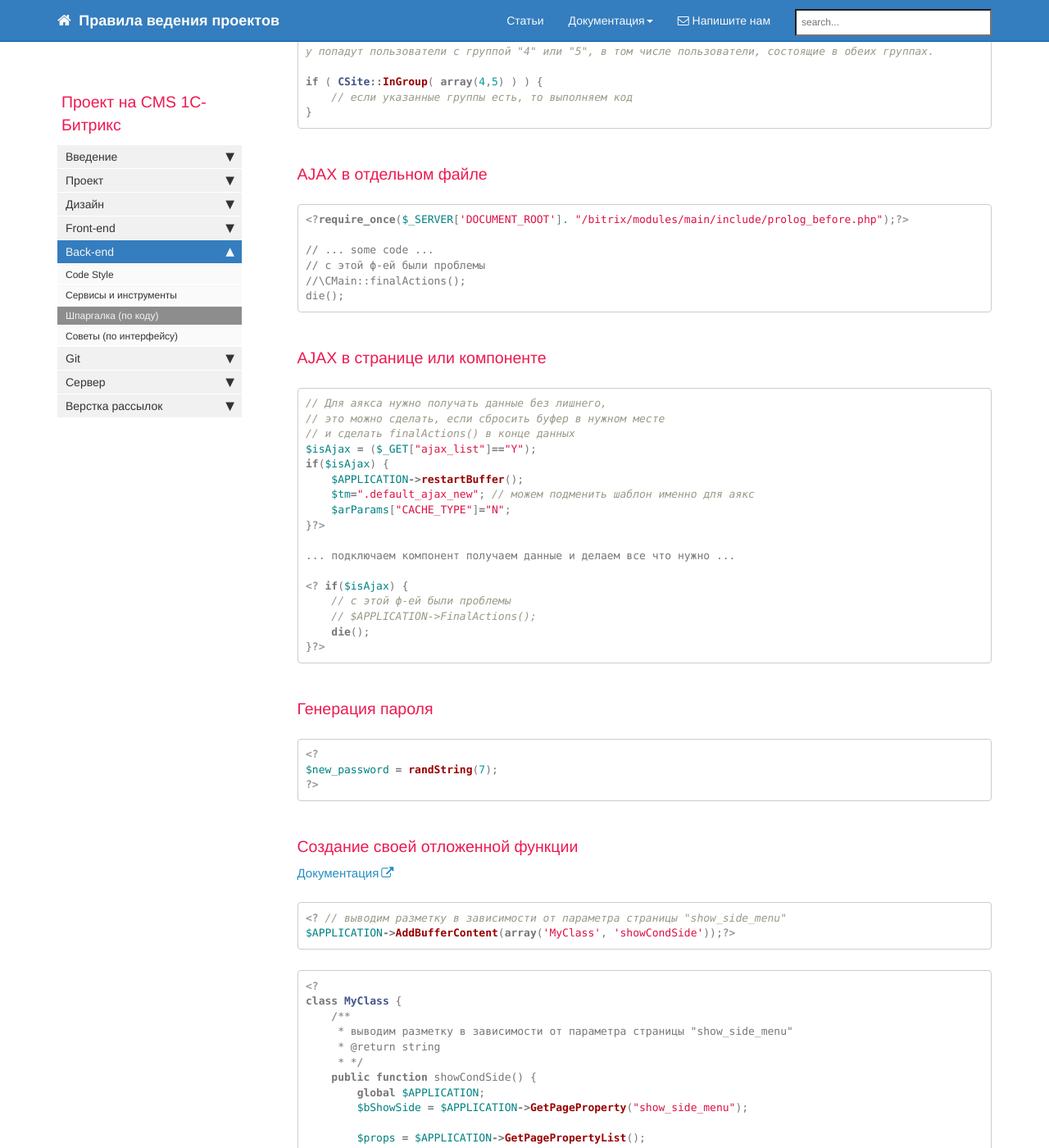
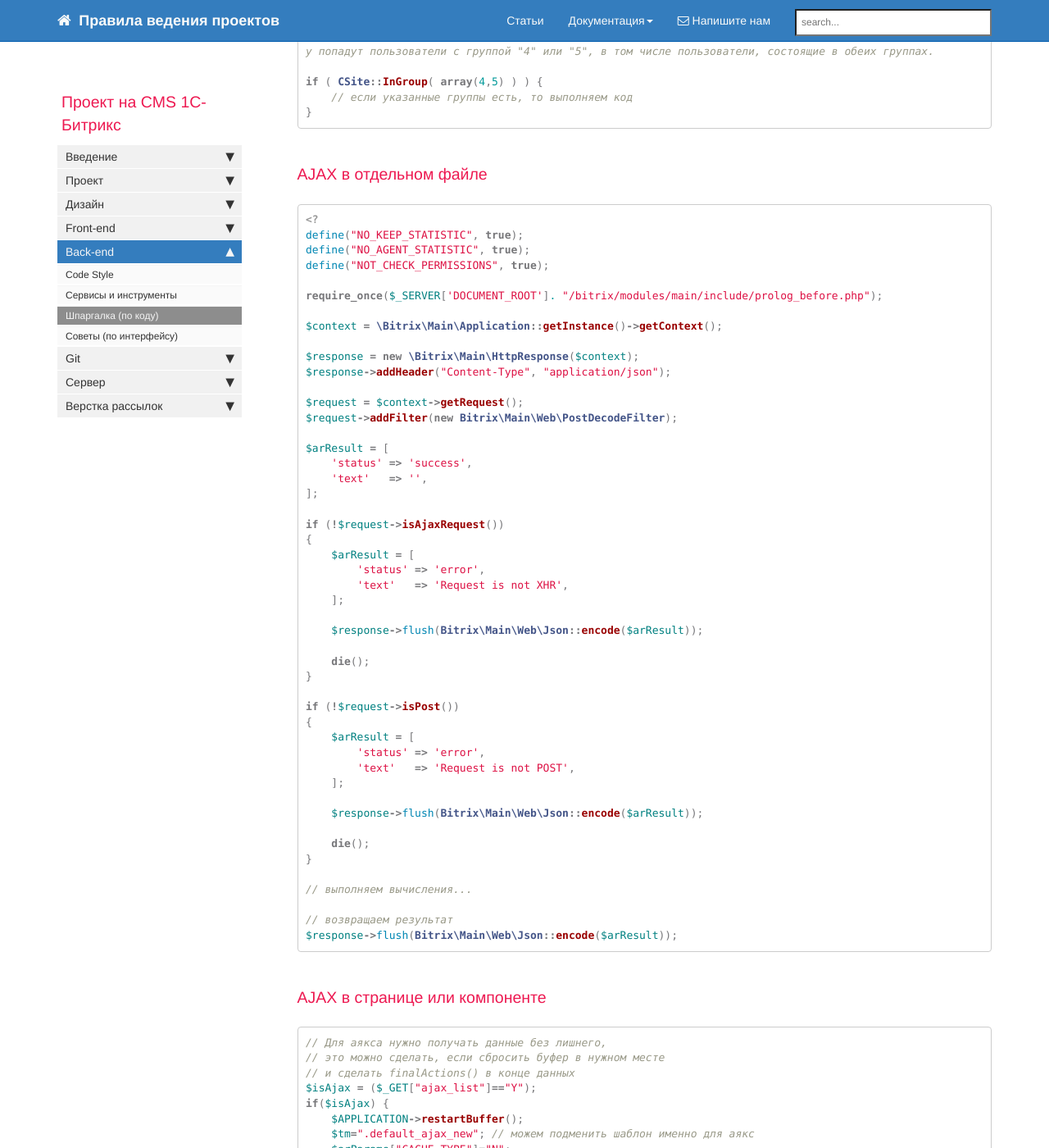
Before and after one commit to gdecider/gdecider.github.io, a Jekyll site: the page built from pages/bx/bx_back-shpora.md, in a window 1280 px wide and 1400 px high, scrolled down 6561 px. Shown: the whole window at 82% size. Built offline with Jekyll 4.4.1, drawn with Linux system fonts in a browser that asks for light colours; nearby versions of some CDN libraries; comment, search, counter and statistics services are not loaded.

Commit message:
Update bx_back-shpora.md

````diff
--- a/pages/bx/bx_back-shpora.md
+++ b/pages/bx/bx_back-shpora.md
@@ -290,12 +290,54 @@ if ( CSite::InGroup( array(4,5) ) ) {
 ### AJAX в отдельном файле
 
 ```php
-<?require_once($_SERVER['DOCUMENT_ROOT']. "/bitrix/modules/main/include/prolog_before.php");?>
+<?
+define("NO_KEEP_STATISTIC", true);
+define("NO_AGENT_STATISTIC", true);
+define("NOT_CHECK_PERMISSIONS", true);
 
-// ... some code ...
-// с этой ф-ей были проблемы
-//\CMain::finalActions();
-die();
+require_once($_SERVER['DOCUMENT_ROOT']. "/bitrix/modules/main/include/prolog_before.php");
+
+$context = \Bitrix\Main\Application::getInstance()->getContext();
+
+$response = new \Bitrix\Main\HttpResponse($context);
+$response->addHeader("Content-Type", "application/json");
+
+$request = $context->getRequest();
+$request->addFilter(new Bitrix\Main\Web\PostDecodeFilter);
+
+$arResult = [
+    'status' => 'success',
+    'text'   => '',
+];
+
+if (!$request->isAjaxRequest())
+{
+    $arResult = [
+        'status' => 'error',
+        'text'   => 'Request is not XHR',
+    ];
+
+    $response->flush(Bitrix\Main\Web\Json::encode($arResult));
+
+    die();
+}
+
+if (!$request->isPost())
+{
+    $arResult = [
+        'status' => 'error',
+        'text'   => 'Request is not POST',
+    ];
+
+    $response->flush(Bitrix\Main\Web\Json::encode($arResult));
+
+    die();
+}
+
+// выполняем вычисления...
+
+// возвращаем результат
+$response->flush(Bitrix\Main\Web\Json::encode($arResult));
 ```
 
 ### AJAX в странице или компоненте
````
